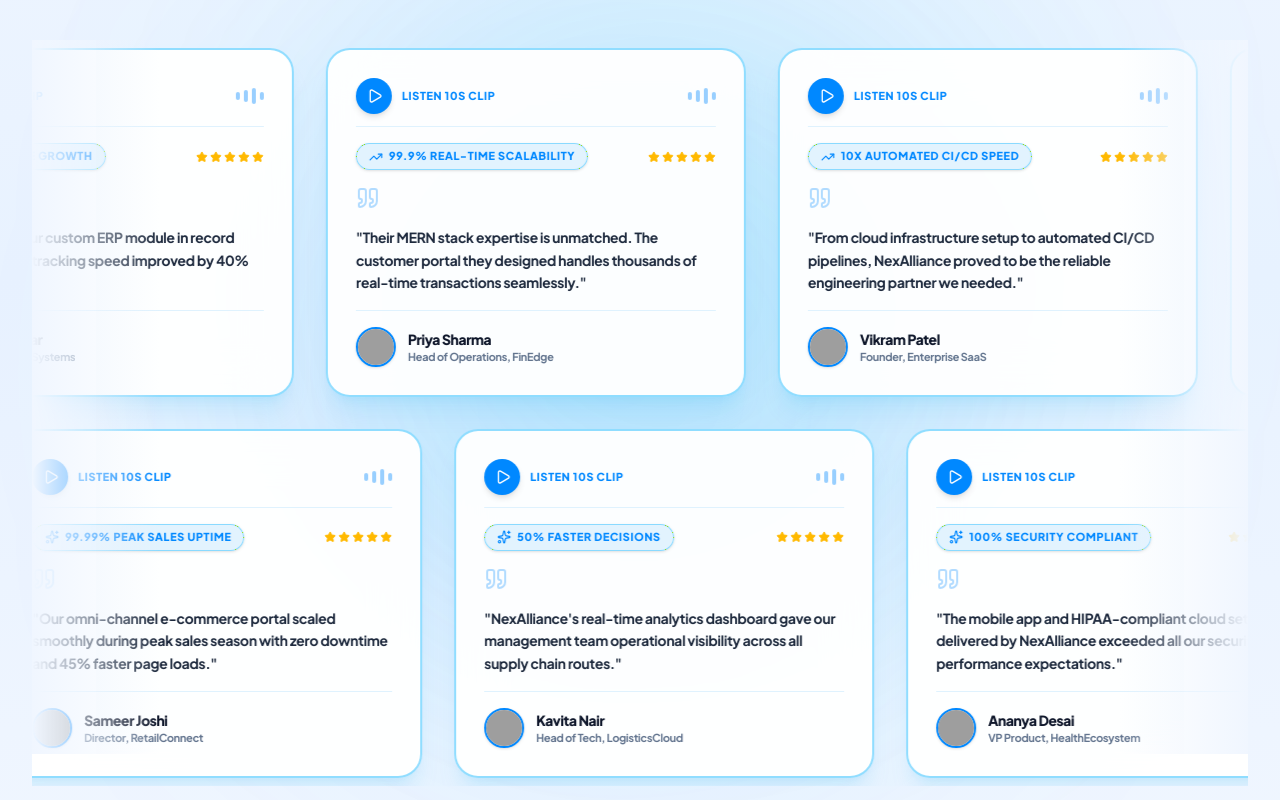
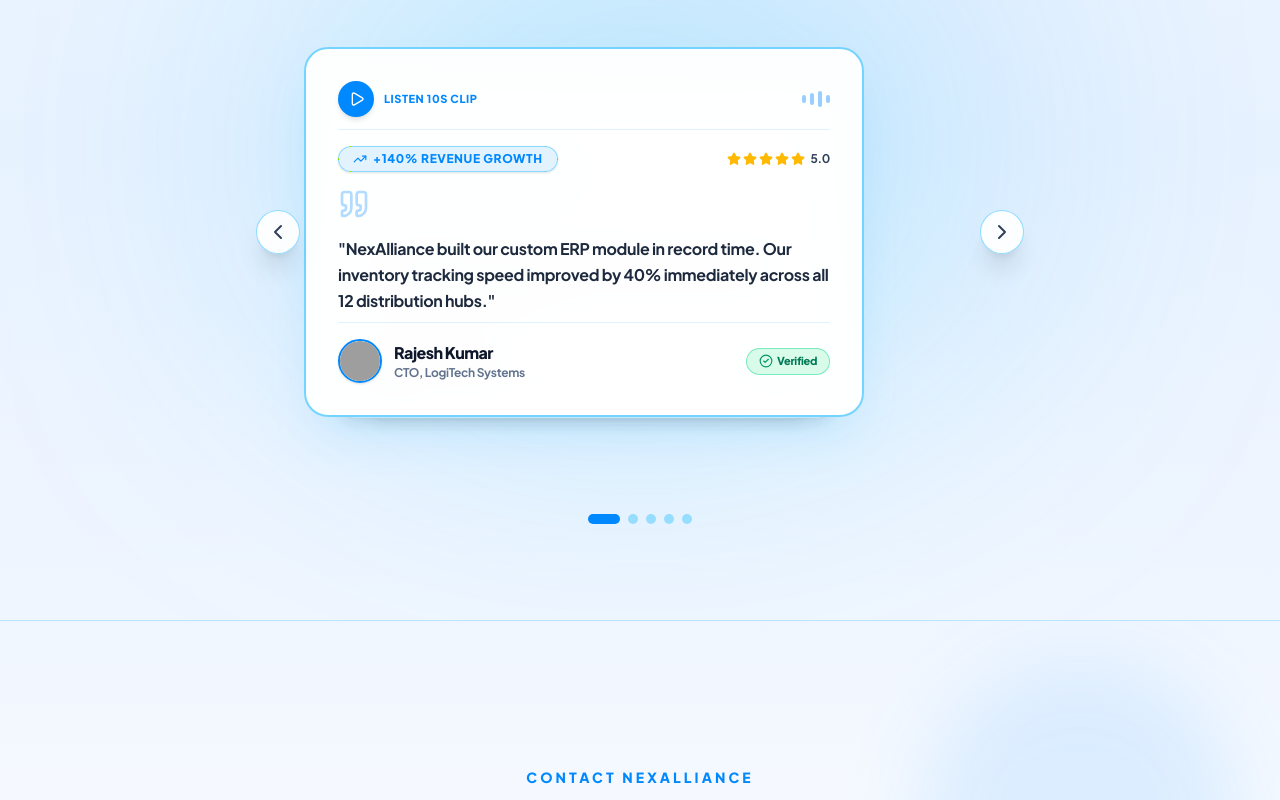
Before and after one commit to sakshipatil5436-ai/NexAlliance, a React (Vite) app: page / in a window 1280 px wide. Shown: the part 7460-8260 px from the top of the page. Built offline with nearby package versions, Linux system fonts and the light colour scheme; grey boxes are pictures that could not be loaded.

Commit message:
Implement Interactive 3D Stacked Flipping Card Deck with depth perspective, glowing spotlight, and audio story clips in Testimonials

```diff
--- a/src/components/Testimonials.jsx
+++ b/src/components/Testimonials.jsx
@@ -1,10 +1,64 @@
 import React, { useState, useEffect } from 'react';
-import { motion } from 'framer-motion';
-import { Quote, Star, TrendingUp, Play, Pause, Volume2, Sparkles } from 'lucide-react';
+import { motion, AnimatePresence } from 'framer-motion';
+import { Quote, Star, TrendingUp, Play, Pause, ChevronLeft, ChevronRight, CheckCircle2, Sparkles, Layers } from 'lucide-react';
 
 export default function Testimonials({ theme = 'light' }) {
   const isLight = theme === 'light';
+  const [activeIdx, setActiveIdx] = useState(0);
   const [playingId, setPlayingId] = useState(null);
+
+  const testimonials = [
+    {
+      id: 1,
+      name: "Rajesh Kumar",
+      title: "CTO, LogiTech Systems",
+      comment: "NexAlliance built our custom ERP module in record time. Our inventory tracking speed improved by 40% immediately across all 12 distribution hubs.",
+      metric: "+140% Revenue Growth",
+      company: "LogiTech Systems",
+      avatar: "https://images.unsplash.com/photo-1507003211169-0a1dd7228f2d?w=150&auto=format&fit=crop&q=80",
+      accent: "#0088FF"
+    },
+    {
+      id: 2,
+      name: "Priya Sharma",
+      title: "Head of Operations, FinEdge",
+      comment: "Their MERN stack expertise is unmatched. The customer portal they designed handles thousands of real-time transactions seamlessly without latency.",
+      metric: "99.9% Real-Time Scalability",
+      company: "FinEdge Solutions",
+      avatar: "https://images.unsplash.com/photo-1494790108377-be9c29b29330?w=150&auto=format&fit=crop&q=80",
+      accent: "#00C8FF"
+    },
+    {
+      id: 3,
+      name: "Vikram Patel",
+      title: "Founder, Enterprise SaaS",
+      comment: "From cloud infrastructure setup to automated CI/CD pipelines, NexAlliance proved to be the engineering partner we needed for compounding growth.",
+      metric: "10x Automated CI/CD Speed",
+      company: "Enterprise SaaS",
+      avatar: "https://images.unsplash.com/photo-1500648767791-00dcc994a43e?w=150&auto=format&fit=crop&q=80",
+      accent: "#2563EB"
+    },
+    {
+      id: 4,
+      name: "Ananya Desai",
+      title: "VP Product, HealthEcosystem",
+      comment: "The mobile app and HIPAA-compliant cloud setup delivered by NexAlliance exceeded all our security, performance, and user retention expectations.",
+      metric: "100% Security Compliant",
+      company: "HealthEcosystem Inc",
+      avatar: "https://images.unsplash.com/photo-1534528741775-53994a69daeb?w=150&auto=format&fit=crop&q=80",
+      accent: "#0D9488"
+    },
+    {
+      id: 5,
+      name: "Sameer Joshi",
+      title: "Director, RetailConnect",
+      comment: "Our omni-channel e-commerce portal scaled smoothly during peak sales season with zero downtime and 45% faster page load speeds.",
+      metric: "99.99% Peak Sales Uptime",
+      company: "RetailConnect Global",
+      avatar: "https://images.unsplash.com/photo-1519085360753-af0119f7cbe7?w=150&auto=format&fit=crop&q=80",
+      accent: "#0088FF"
+    }
+  ];
 
   useEffect(() => {
     return () => {
@@ -13,6 +67,22 @@
       }
     };
   }, []);
+
+  const handleNext = () => {
+    if ('speechSynthesis' in window) {
+      window.speechSynthesis.cancel();
+    }
+    setPlayingId(null);
+    setActiveIdx((prev) => (prev + 1) % testimonials.length);
+  };
+
+  const handlePrev = () => {
+    if ('speechSynthesis' in window) {
+      window.speechSynthesis.cancel();
+    }
+    setPlayingId(null);
+    setActiveIdx((prev) => (prev - 1 + testimonials.length) % testimonials.length);
+  };
 
   const handleTogglePlay = (e, item) => {
     e.stopPropagation();
@@ -36,93 +106,16 @@
     }
   };
 
-  const row1Testimonials = [
-    {
-      id: 1,
-      name: "Rajesh Kumar",
-      title: "CTO, LogiTech Systems",
-      comment: "NexAlliance built our custom ERP module in record time. Our inventory tracking speed improved by 40% immediately.",
-      metric: "+140% Revenue Growth",
-      avatar: "https://images.unsplash.com/photo-1507003211169-0a1dd7228f2d?w=150&auto=format&fit=crop&q=80",
-      company: "LogiTech Systems"
-    },
-    {
-      id: 2,
-      name: "Priya Sharma",
-      title: "Head of Operations, FinEdge",
-      comment: "Their MERN stack expertise is unmatched. The customer portal they designed handles thousands of real-time transactions seamlessly.",
-      metric: "99.9% Real-Time Scalability",
-      avatar: "https://images.unsplash.com/photo-1494790108377-be9c29b29330?w=150&auto=format&fit=crop&q=80",
-      company: "FinEdge Solutions"
-    },
-    {
-      id: 3,
-      name: "Vikram Patel",
-      title: "Founder, Enterprise SaaS",
-      comment: "From cloud infrastructure setup to automated CI/CD pipelines, NexAlliance proved to be the reliable engineering partner we needed.",
-      metric: "10x Automated CI/CD Speed",
-      avatar: "https://images.unsplash.com/photo-1500648767791-00dcc994a43e?w=150&auto=format&fit=crop&q=80",
-      company: "Enterprise SaaS"
-    }
-  ];
-
-  const row2Testimonials = [
-    {
-      id: 4,
-      name: "Ananya Desai",
-      title: "VP Product, HealthEcosystem",
-      comment: "The mobile app and HIPAA-compliant cloud setup delivered by NexAlliance exceeded all our security and performance expectations.",
-      metric: "100% Security Compliant",
-      avatar: "https://images.unsplash.com/photo-1534528741775-53994a69daeb?w=150&auto=format&fit=crop&q=80",
-      company: "HealthEcosystem Inc"
-    },
-    {
-      id: 5,
-      name: "Sameer Joshi",
-      title: "Director, RetailConnect",
-      comment: "Our omni-channel e-commerce portal scaled smoothly during peak sales season with zero downtime and 45% faster page loads.",
-      metric: "99.99% Peak Sales Uptime",
-      avatar: "https://images.unsplash.com/photo-1519085360753-af0119f7cbe7?w=150&auto=format&fit=crop&q=80",
-      company: "RetailConnect Global"
-    },
-    {
-      id: 6,
-      name: "Kavita Nair",
-      title: "Head of Tech, LogisticsCloud",
-      comment: "NexAlliance's real-time analytics dashboard gave our management team operational visibility across all supply chain routes.",
-      metric: "50% Faster Decisions",
-      avatar: "https://images.unsplash.com/photo-1573496359142-b8d87734a5a2?w=150&auto=format&fit=crop&q=80",
-      company: "LogisticsCloud"
-    }
-  ];
-
   return (
     <section className={`py-16 sm:py-24 transition-colors duration-500 border-y relative overflow-hidden select-none ${
       isLight ? 'bg-gradient-to-b from-[#F0F6FF] via-[#E8F2FF] to-[#F0F6FF] border-sky-200 text-slate-900' : 'bg-[#050B17] border-[#1E3A8A] text-white'
     }`}>
 
-      {/* Dynamic Keyframes for Marquee Streams and Animated Audio Spectrum Equalizer */}
+      {/* Waveform Keyframe Animations */}
       <style>{`
-        @keyframes testimonialMarqueeLeft {
-          0% { transform: translate3d(0, 0, 0); }
-          100% { transform: translate3d(-50%, 0, 0); }
-        }
-        @keyframes testimonialMarqueeRight {
-          0% { transform: translate3d(-50%, 0, 0); }
-          100% { transform: translate3d(0, 0, 0); }
-        }
         @keyframes audioWaveBar {
           0%, 100% { height: 6px; }
-          50% { height: 20px; }
-        }
-        .animate-marquee-left {
-          animation: testimonialMarqueeLeft 28s linear infinite;
-        }
-        .animate-marquee-right {
-          animation: testimonialMarqueeRight 28s linear infinite;
-        }
-        .animate-marquee-left:hover, .animate-marquee-right:hover {
-          animation-play-state: paused;
+          50% { height: 22px; }
         }
         .wave-bar-1 { animation: audioWaveBar 0.6s ease-in-out infinite 0.1s; }
         .wave-bar-2 { animation: audioWaveBar 0.6s ease-in-out infinite 0.2s; }
@@ -130,9 +123,8 @@
         .wave-bar-4 { animation: audioWaveBar 0.6s ease-in-out infinite 0.4s; }
       `}</style>
 
-      {/* Interactive Soft Moving Ambient Blue Radial Glows */}
-      <div className="absolute top-1/3 left-1/4 w-[600px] h-[600px] bg-[#0088FF]/15 rounded-full filter blur-[150px] pointer-events-none z-0"></div>
-      <div className="absolute bottom-1/4 right-1/4 w-[600px] h-[600px] bg-cyan-400/15 rounded-full filter blur-[150px] pointer-events-none z-0"></div>
+      {/* Subtle Glowing Spotlight Background Effect */}
+      <div className="absolute top-1/2 left-1/2 -translate-x-1/2 -translate-y-1/2 w-[700px] h-[450px] bg-gradient-to-tr from-[#0088FF]/25 via-cyan-400/20 to-blue-600/25 rounded-full filter blur-[140px] pointer-events-none z-0"></div>
 
       <div className="max-w-7xl mx-auto px-4 sm:px-6 lg:px-8 relative z-10 space-y-12 sm:space-y-16">
 
@@ -144,40 +136,79 @@
           transition={{ duration: 0.3 }}
           className="text-center max-w-3xl mx-auto space-y-4"
         >
-          <span className="text-xs font-bold uppercase tracking-[0.25em] text-[#0088FF]">
-            CLIENT SUCCESS STORIES & AUDIO CLIPS
+          <span className="text-xs font-bold uppercase tracking-[0.25em] text-[#0088FF] flex items-center justify-center gap-2">
+            <Layers className="w-4 h-4" />
+            <span>3D STACKED TESTIMONIAL DECK</span>
           </span>
           <h2 className="font-heading text-3xl sm:text-5xl font-black tracking-tight text-slate-900 leading-tight">
             Trusted By Founders & <span className="text-[#0088FF]">Enterprise Leaders</span>
           </h2>
           <p className="text-xs sm:text-base font-semibold text-slate-600 max-w-xl mx-auto leading-relaxed">
-            Listen to 10-second audio clips & real-world success stories from engineered digital platforms.
+            Click the front card or use controls to flip through our 3D client success deck.
           </p>
         </motion.div>
 
-        {/* INFINITE SCROLLING MARQUEE STREAM WITH AUDIO/AVATAR CARDS */}
-        <div className="space-y-6 sm:space-y-8 relative overflow-hidden py-2">
+        {/* 3D STACKED CARDS DECK CONTAINER */}
+        <div className="relative w-full max-w-2xl mx-auto h-[380px] xs:h-[400px] sm:h-[420px] flex items-center justify-center perspective-[1200px]">
 
-          {/* Left Fade Mask */}
-          <div className="absolute top-0 left-0 bottom-0 w-12 sm:w-32 z-20 pointer-events-none bg-gradient-to-r from-[#F0F6FF] to-transparent"></div>
-          {/* Right Fade Mask */}
-          <div className="absolute top-0 right-0 bottom-0 w-12 sm:w-32 z-20 pointer-events-none bg-gradient-to-l from-[#F0F6FF] to-transparent"></div>
+          {/* Previous Button */}
+          <button
+            onClick={handlePrev}
+            className="absolute left-0 sm:-left-12 z-40 w-11 h-11 rounded-full bg-white/90 hover:bg-[#0088FF] text-slate-700 hover:text-white border border-sky-300/80 shadow-xl flex items-center justify-center transition-all cursor-pointer hover:scale-110"
+            title="Previous Story"
+          >
+            <ChevronLeft className="w-6 h-6" />
+          </button>
 
-          {/* ROW 1: LEFT INFINITE SCROLL STREAM */}
-          <div className="flex w-max animate-marquee-left gap-6 sm:gap-8 transform-gpu">
-            {[...row1Testimonials, ...row1Testimonials, ...row1Testimonials, ...row1Testimonials].map((item, idx) => {
+          {/* Next Button */}
+          <button
+            onClick={handleNext}
+            className="absolute right-0 sm:-right-12 z-40 w-11 h-11 rounded-full bg-white/90 hover:bg-[#0088FF] text-slate-700 hover:text-white border border-sky-300/80 shadow-xl flex items-center justify-center transition-all cursor-pointer hover:scale-110"
+            title="Next Story"
+          >
+            <ChevronRight className="w-6 h-6" />
+          </button>
+
+          {/* 3D OVERLAPPING CARDS */}
+          {testimonials.map((item, i) => {
+            const total = testimonials.length;
+            const offset = (i - activeIdx + total) % total;
+            const isFront = offset === 0;
             const isPlaying = playingId === item.id;
+
+            // Only render top 3 cards for clean performance
+            if (offset > 2) return null;
+
             return (
-                <div
-                  key={`row1-${item.id}-${idx}`}
-                  className={`w-[340px] xs:w-[380px] sm:w-[420px] shrink-0 bg-white/95 backdrop-blur-xl border-2 ${
-                    isPlaying ? 'border-[#0088FF] shadow-2xl shadow-sky-500/30 ring-2 ring-[#0088FF]/40' : 'border-sky-300/80 hover:border-[#0088FF]'
-                  } rounded-3xl p-6 sm:p-7 shadow-xl shadow-sky-500/10 hover:shadow-2xl hover:shadow-sky-500/20 transition-all duration-300 flex flex-col justify-between group transform-gpu hover:-translate-y-2 cursor-pointer relative overflow-hidden`}
+              <motion.div
+                key={item.id}
+                onClick={isFront ? handleNext : undefined}
+                initial={false}
+                animate={{
+                  scale: 1 - offset * 0.07,
+                  y: offset * 22,
+                  z: -offset * 60,
+                  rotateX: offset * 3,
+                  opacity: 1 - offset * 0.25,
+                }}
+                transition={{ duration: 0.4, ease: [0.16, 1, 0.3, 1] }}
+                style={{
+                  zIndex: 30 - offset * 10,
+                  transformStyle: 'preserve-3d',
+                }}
+                className={`absolute inset-x-4 sm:inset-x-0 w-auto sm:w-[560px] h-[340px] sm:h-[370px] rounded-3xl p-6 sm:p-8 bg-white/95 backdrop-blur-xl border-2 ${
+                  isFront
+                    ? isPlaying
+                      ? 'border-[#0088FF] ring-4 ring-[#0088FF]/30 shadow-2xl shadow-sky-500/30'
+                      : 'border-sky-300 hover:border-[#0088FF] shadow-2xl shadow-sky-500/15 cursor-pointer'
+                    : 'border-sky-200/60 shadow-lg pointer-events-none'
+                } transition-all duration-300 flex flex-col justify-between group overflow-hidden select-none`}
               >
                 <div className="space-y-4">
-                    {/* Top Row: Video/Audio Wave Snippet Header & Play Button */}
+                  {/* Top Header Row: Audio Snippet & Metric Tag */}
                   <div className="flex items-center justify-between pb-3 border-b border-sky-100">
                     <div className="flex items-center gap-2.5">
+                      {isFront && (
                         <button
                           onClick={(e) => handleTogglePlay(e, item)}
                           className={`w-9 h-9 rounded-full flex items-center justify-center transition-all shadow-md cursor-pointer ${
@@ -189,6 +220,7 @@
                         >
                           {isPlaying ? <Pause className="w-4 h-4" /> : <Play className="w-4 h-4 ml-0.5" />}
                         </button>
+                      )}
                       <span className="text-[11px] font-extrabold text-[#0088FF] uppercase tracking-wider">
                         {isPlaying ? 'Playing Audio Clip...' : 'Listen 10s Clip'}
                       </span>
@@ -203,126 +235,76 @@
                     </div>
                   </div>
 
-                    {/* Metric Badge */}
-                    <div className="flex items-center justify-between">
-                      <span className="text-[11px] font-extrabold uppercase tracking-wider text-[#0088FF] bg-sky-100/90 border border-sky-300/80 px-3 py-1 rounded-full shadow-sm flex items-center gap-1.5">
+                  {/* Impact Metric & Rating */}
+                  <div className="flex items-center justify-between flex-wrap gap-2">
+                    <span className="text-xs font-extrabold uppercase tracking-wider text-[#0088FF] bg-sky-100/90 border border-sky-300/80 px-3.5 py-1 rounded-full shadow-sm flex items-center gap-1.5">
                       <TrendingUp className="w-3.5 h-3.5" />
                       <span>{item.metric}</span>
                     </span>
+
                     <div className="flex items-center gap-0.5 text-amber-400">
-                        {[...Array(5)].map((_, i) => (
-                          <Star key={i} className="w-3 h-3 fill-amber-400 text-amber-400" />
+                      {[...Array(5)].map((_, idx) => (
+                        <Star key={idx} className="w-3.5 h-3.5 fill-amber-400 text-amber-400" />
                       ))}
+                      <span className="text-xs font-bold text-slate-700 ml-1">5.0</span>
                     </div>
                   </div>
 
-                    <Quote className="w-6 h-6 text-[#0088FF]/30 group-hover:text-[#0088FF] transition-colors" />
+                  <Quote className="w-8 h-8 text-[#0088FF]/30 group-hover:text-[#0088FF] transition-colors" />
 
-                    <p className="text-xs sm:text-sm font-bold text-slate-800 leading-relaxed">
+                  <p className="text-sm sm:text-base font-bold text-slate-800 leading-relaxed">
                     "{item.comment}"
                   </p>
                 </div>
 
-                  <div className="pt-4 mt-4 border-t border-sky-100 flex items-center gap-3">
+                {/* Bottom Row: Client Profile */}
+                <div className="pt-4 border-t border-sky-100 flex items-center justify-between">
+                  <div className="flex items-center gap-3">
                     <img
                       src={item.avatar}
                       alt={item.name}
-                      className="w-10 h-10 rounded-full object-cover border-2 border-[#0088FF] shadow-sm shrink-0"
+                      className="w-11 h-11 rounded-full object-cover border-2 border-[#0088FF] shadow-sm shrink-0"
                     />
-                    <div className="min-w-0">
-                      <h4 className="font-heading font-black text-xs sm:text-sm text-slate-900 group-hover:text-[#0088FF] transition-colors truncate">
+                    <div>
+                      <h3 className="font-heading font-black text-sm sm:text-base text-slate-900 group-hover:text-[#0088FF] transition-colors">
                         {item.name}
-                      </h4>
-                      <p className="text-[11px] font-bold text-slate-500 truncate">
+                      </h3>
+                      <p className="text-xs font-bold text-slate-500">
                         {item.title}
                       </p>
                     </div>
                   </div>
+
+                  <span className="text-[11px] font-extrabold text-emerald-700 bg-emerald-100/80 border border-emerald-300/80 px-3 py-1 rounded-full flex items-center gap-1">
+                    <CheckCircle2 className="w-3.5 h-3.5 text-emerald-600" />
+                    <span>Verified</span>
+                  </span>
                 </div>
+              </motion.div>
             );
           })}
         </div>
 
-          {/* ROW 2: RIGHT INFINITE SCROLL STREAM */}
-          <div className="flex w-max animate-marquee-right gap-6 sm:gap-8 transform-gpu">
-            {[...row2Testimonials, ...row2Testimonials, ...row2Testimonials, ...row2Testimonials].map((item, idx) => {
-              const isPlaying = playingId === item.id;
-              return (
-                <div
-                  key={`row2-${item.id}-${idx}`}
-                  className={`w-[340px] xs:w-[380px] sm:w-[420px] shrink-0 bg-white/95 backdrop-blur-xl border-2 ${
-                    isPlaying ? 'border-[#0088FF] shadow-2xl shadow-sky-500/30 ring-2 ring-[#0088FF]/40' : 'border-sky-300/80 hover:border-[#0088FF]'
-                  } rounded-3xl p-6 sm:p-7 shadow-xl shadow-sky-500/10 hover:shadow-2xl hover:shadow-sky-500/20 transition-all duration-300 flex flex-col justify-between group transform-gpu hover:-translate-y-2 cursor-pointer relative overflow-hidden`}
-                >
-                  <div className="space-y-4">
-                    {/* Top Row: Video/Audio Wave Snippet Header & Play Button */}
-                    <div className="flex items-center justify-between pb-3 border-b border-sky-100">
-                      <div className="flex items-center gap-2.5">
+        {/* Indicator Dots */}
+        <div className="flex items-center justify-center gap-2 pt-2">
+          {testimonials.map((_, idx) => (
             <button
-                          onClick={(e) => handleTogglePlay(e, item)}
-                          className={`w-9 h-9 rounded-full flex items-center justify-center transition-all shadow-md cursor-pointer ${
-                            isPlaying
-                              ? 'bg-amber-500 text-white animate-pulse'
-                              : 'bg-[#0088FF] text-white hover:bg-[#0077E6] hover:scale-105'
+              key={idx}
+              onClick={() => {
+                if ('speechSynthesis' in window) {
+                  window.speechSynthesis.cancel();
+                }
+                setPlayingId(null);
+                setActiveIdx(idx);
+              }}
+              className={`h-2.5 rounded-full transition-all cursor-pointer ${
+                activeIdx === idx
+                  ? 'w-8 bg-[#0088FF]'
+                  : 'w-2.5 bg-sky-300/70 hover:bg-sky-400'
               }`}
-                          title="Play 10-sec audio story clip"
-                        >
-                          {isPlaying ? <Pause className="w-4 h-4" /> : <Play className="w-4 h-4 ml-0.5" />}
-                        </button>
-                        <span className="text-[11px] font-extrabold text-[#0088FF] uppercase tracking-wider">
-                          {isPlaying ? 'Playing Audio Clip...' : 'Listen 10s Clip'}
-                        </span>
-                      </div>
-
-                      {/* Animated Audio Spectrum Waveform Bar */}
-                      <div className="flex items-center gap-1 h-5">
-                        <div className={`w-1 rounded-full bg-[#0088FF] ${isPlaying ? 'wave-bar-1' : 'h-2 opacity-40'}`} />
-                        <div className={`w-1 rounded-full bg-[#0088FF] ${isPlaying ? 'wave-bar-2' : 'h-3 opacity-40'}`} />
-                        <div className={`w-1 rounded-full bg-[#0088FF] ${isPlaying ? 'wave-bar-3' : 'h-4 opacity-40'}`} />
-                        <div className={`w-1 rounded-full bg-[#0088FF] ${isPlaying ? 'wave-bar-4' : 'h-2 opacity-40'}`} />
-                      </div>
-                    </div>
-
-                    {/* Metric Badge */}
-                    <div className="flex items-center justify-between">
-                      <span className="text-[11px] font-extrabold uppercase tracking-wider text-[#0088FF] bg-sky-100/90 border border-sky-300/80 px-3 py-1 rounded-full shadow-sm flex items-center gap-1.5">
-                        <Sparkles className="w-3.5 h-3.5 text-[#0088FF]" />
-                        <span>{item.metric}</span>
-                      </span>
-                      <div className="flex items-center gap-0.5 text-amber-400">
-                        {[...Array(5)].map((_, i) => (
-                          <Star key={i} className="w-3 h-3 fill-amber-400 text-amber-400" />
+              title={`Go to story ${idx + 1}`}
+            />
           ))}
-                      </div>
-                    </div>
-
-                    <Quote className="w-6 h-6 text-[#0088FF]/30 group-hover:text-[#0088FF] transition-colors" />
-
-                    <p className="text-xs sm:text-sm font-bold text-slate-800 leading-relaxed">
-                      "{item.comment}"
-                    </p>
-                  </div>
-
-                  <div className="pt-4 mt-4 border-t border-sky-100 flex items-center gap-3">
-                    <img
-                      src={item.avatar}
-                      alt={item.name}
-                      className="w-10 h-10 rounded-full object-cover border-2 border-[#0088FF] shadow-sm shrink-0"
-                    />
-                    <div className="min-w-0">
-                      <h4 className="font-heading font-black text-xs sm:text-sm text-slate-900 group-hover:text-[#0088FF] transition-colors truncate">
-                        {item.name}
-                      </h4>
-                      <p className="text-[11px] font-bold text-slate-500 truncate">
-                        {item.title}
-                      </p>
-                    </div>
-                  </div>
-                </div>
-              );
-            })}
-          </div>
-
         </div>
 
       </div>
```
Lines whose indentation alone changed are shown as unchanged.
